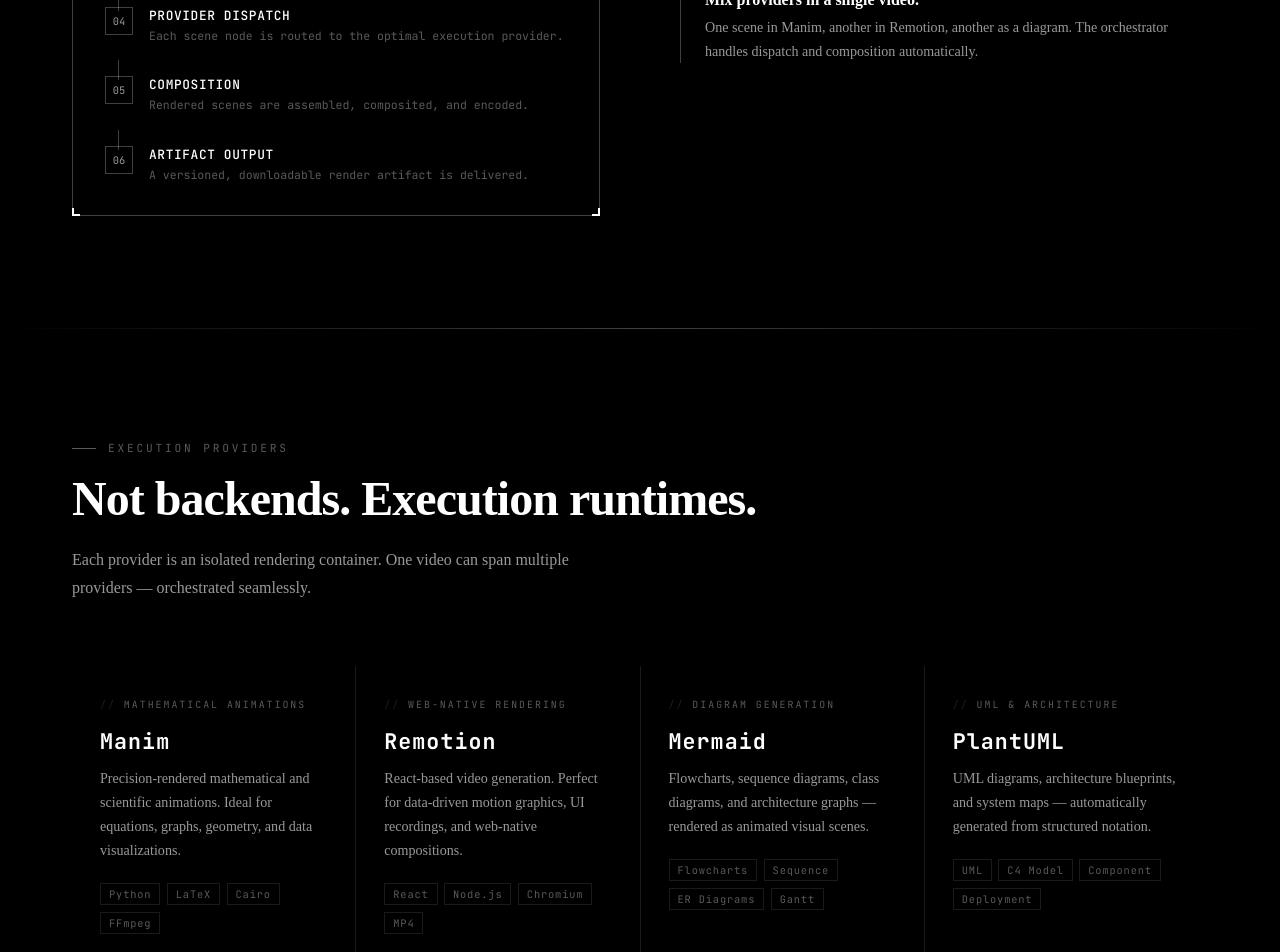
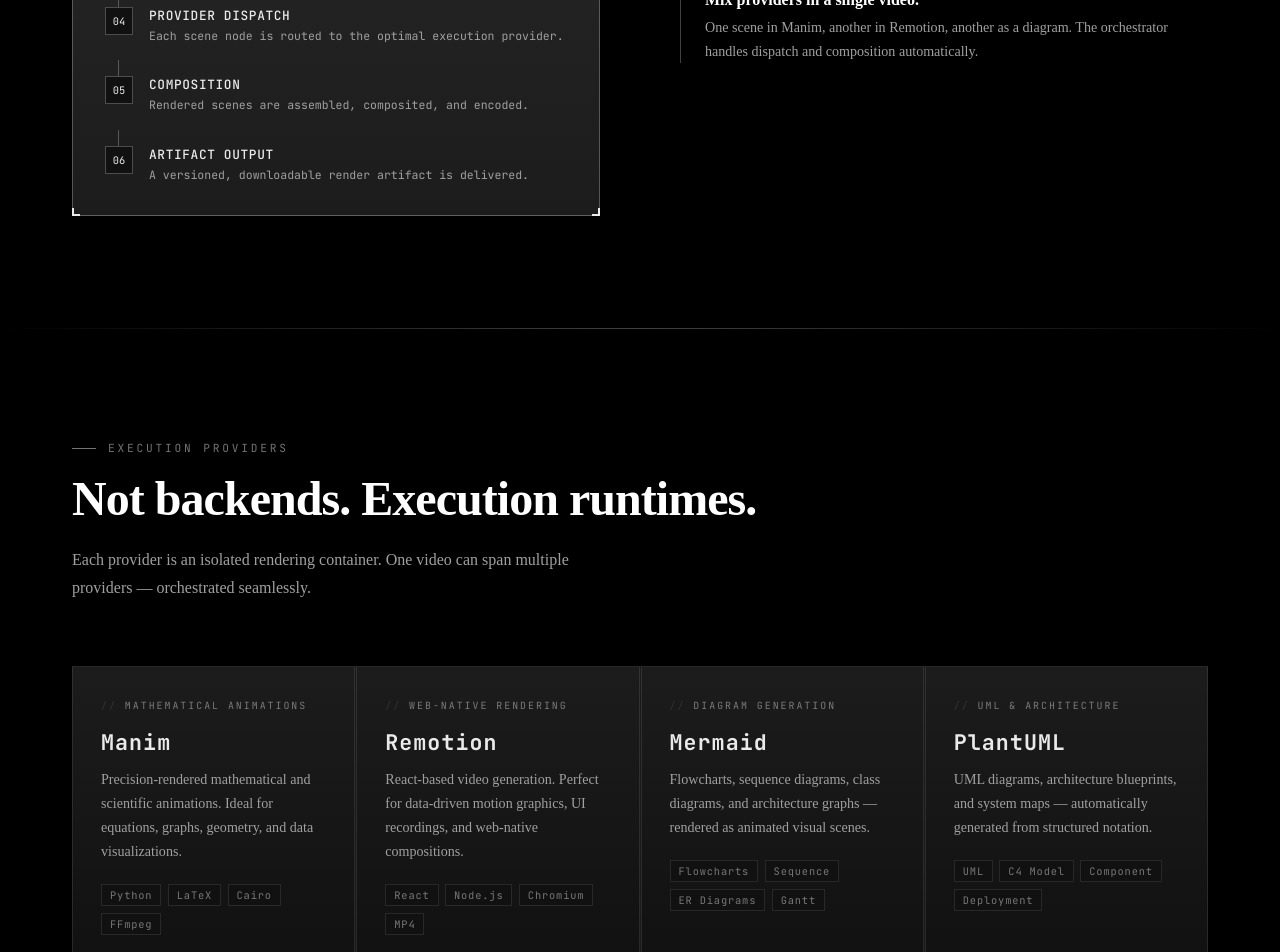
Before and after one commit to openanim/openanim-cloud, a Next.js app: page / in a window 1280 px wide. Shown: the part 1400-2352 px from the top of the page. Built offline with nearby package versions, Linux system fonts and the light colour scheme.

Commit message:
Refactor CSS variables for improved theming and consistency

```diff
--- a/app/globals.css
+++ b/app/globals.css
@@ -3,12 +3,15 @@
 :root {
   --black: #000000;
   --white: #ffffff;
-  --fg-1: rgba(255,255,255,0.90);
-  --fg-2: rgba(255,255,255,0.60);
-  --fg-3: rgba(255,255,255,0.35);
-  --fg-4: rgba(255,255,255,0.12);
-  --border: rgba(255,255,255,0.10);
-  --border-bright: rgba(255,255,255,0.25);
+  --bg-1: #111111;
+  --bg-2: #1c1c1c;
+  --bg-3: #2b2b2b;
+  --fg-1: #eaeaea;
+  --fg-2: #a0a0a0;
+  --fg-3: rgba(160,160,160,0.72);
+  --fg-4: rgba(160,160,160,0.18);
+  --border: rgba(160,160,160,0.16);
+  --border-bright: rgba(234,234,234,0.28);
   --font-sans: var(--font-inter), system-ui, sans-serif;
   --font-mono: var(--font-mono), 'Courier New', monospace;
 }
@@ -40,7 +43,8 @@
   position: fixed; top: 0; left: 0; right: 0; z-index: 100;
   display: flex; align-items: center; justify-content: space-between;
   padding: 0 2rem; height: 64px;
-  background: rgba(0,0,0,0.75);
+  background: rgba(17,17,17,0.78);
+  -webkit-backdrop-filter: blur(12px);
   backdrop-filter: blur(12px);
   border-bottom: 1px solid var(--border);
 }
@@ -158,17 +162,18 @@
   border: 1px solid var(--border-bright);
   position: relative; padding: 2rem;
   font-family: var(--font-mono);
+  background: linear-gradient(180deg, var(--bg-3), var(--bg-2));
 }
 .pipeline-diagram::before {
   content: 'REF: OA-PIPELINE-001   REV: 1.0';
   position: absolute; top: -1px; left: 1.5rem;
-  background: var(--black);
+  background: var(--bg-2);
   padding: 0 0.5rem;
   font-size: 0.6rem; letter-spacing: 0.15em; color: var(--fg-3); transform: translateY(-50%);
 }
 .pipeline-corner {
   position: absolute; width: 8px; height: 8px;
-  border-color: var(--white); border-style: solid;
+  border-color: var(--fg-1); border-style: solid;
 }
 .pipeline-corner.tl { top: -1px; left: -1px; border-width: 2px 0 0 2px; }
 .pipeline-corner.tr { top: -1px; right: -1px; border-width: 2px 2px 0 0; }
@@ -181,7 +186,8 @@
 .step-num {
   width: 28px; height: 28px; border: 1px solid var(--border-bright);
   display: flex; align-items: center; justify-content: center;
-  font-size: 0.65rem; color: var(--fg-2); flex-shrink: 0;
+  font-size: 0.65rem; color: var(--fg-1); flex-shrink: 0;
+  background: var(--bg-1);
 }
 .step-connector {
   width: 1px; background: var(--border-bright); height: 20px;
@@ -192,7 +198,8 @@
   letter-spacing: 0.05em; text-transform: uppercase;
   margin-bottom: 0.2rem;
 }
-.step-desc { font-size: 0.72rem; color: var(--fg-3); line-height: 1.5; font-family: var(--font-sans); }
+.step-name { color: var(--fg-1); }
+.step-desc { font-size: 0.72rem; color: var(--fg-2); line-height: 1.5; font-family: var(--font-sans); }
 
 .howitworks-text { display: flex; flex-direction: column; gap: 2rem; padding-top: 0.5rem; }
 .hw-item { border-left: 1px solid var(--border-bright); padding-left: 1.5rem; }
@@ -209,11 +216,12 @@
   gap: 1px; background: var(--border); margin-top: 4rem;
 }
 .provider-card {
-  background: var(--black); padding: 2rem 1.75rem;
+  background: linear-gradient(180deg, var(--bg-2), var(--bg-1)); padding: 2rem 1.75rem;
   position: relative; cursor: default;
   transition: background 0.25s;
+  border: 1px solid var(--border);
 }
-.provider-card:hover { background: rgba(255,255,255,0.03); }
+.provider-card:hover { background: linear-gradient(180deg, var(--bg-3), var(--bg-2)); }
 .provider-card::after {
   content: ''; position: absolute; inset: 0;
   border: 1px solid transparent; transition: border-color 0.25s;
@@ -229,12 +237,14 @@
 .provider-name {
   font-family: var(--font-mono); font-size: 1.35rem; font-weight: 700;
   letter-spacing: 0.05em; margin-bottom: 0.75rem;
+  color: var(--fg-1);
 }
 .provider-desc { font-size: 0.88rem; color: var(--fg-2); line-height: 1.7; margin-bottom: 1.25rem; }
 .provider-tags { display: flex; flex-wrap: wrap; gap: 0.4rem; }
 .provider-chip {
   font-family: var(--font-mono); font-size: 0.65rem; letter-spacing: 0.08em;
   color: var(--fg-3); border: 1px solid var(--border); padding: 0.2rem 0.5rem;
+  background: var(--bg-1);
 }
 
 /* ── WHY DETERMINISTIC ── */
@@ -242,7 +252,7 @@
   display: grid; grid-template-columns: 1fr 1fr; gap: 4rem; margin-top: 4rem; align-items: start;
 }
 .code-block {
-  background: rgba(255,255,255,0.03); border: 1px solid var(--border);
+  background: linear-gradient(180deg, var(--bg-2), var(--bg-1)); border: 1px solid var(--border);
   padding: 1.5rem; position: relative; font-family: var(--font-mono);
   font-size: 0.8rem; line-height: 1.8; color: var(--fg-2);
   overflow-x: auto;
@@ -254,14 +264,15 @@
 }
 .code-comment { color: var(--fg-3); }
 .code-key { color: var(--fg-1); }
-.code-val { color: rgba(255,255,255,0.75); }
+.code-val { color: var(--fg-1); }
 
 .why-points { display: flex; flex-direction: column; gap: 1.75rem; }
 .why-point { display: flex; gap: 1.25rem; align-items: flex-start; }
 .why-point-icon {
   width: 36px; height: 36px; border: 1px solid var(--border-bright);
   display: flex; align-items: center; justify-content: center;
-  font-family: var(--font-mono); font-size: 0.8rem; color: var(--white);
+  font-family: var(--font-mono); font-size: 0.8rem; color: var(--fg-1);
+  background: var(--bg-1);
   flex-shrink: 0;
 }
 .why-point-title { font-size: 0.95rem; font-weight: 600; margin-bottom: 0.3rem; }
@@ -276,7 +287,7 @@
   border: 1px solid var(--border); padding: 0; overflow: hidden;
   position: relative; aspect-ratio: 16/9;
   display: flex; align-items: center; justify-content: center;
-  background: rgba(255,255,255,0.02);
+  background: linear-gradient(180deg, var(--bg-2), var(--bg-1));
 }
 .example-card-inner {
   text-align: center; font-family: var(--font-mono);
@@ -290,13 +301,14 @@
   position: absolute; top: 1rem; right: 1rem;
   font-family: var(--font-mono); font-size: 0.6rem; letter-spacing: 0.15em;
   color: var(--fg-3); border: 1px solid var(--border); padding: 0.2rem 0.5rem;
+  background: var(--bg-1);
 }
 /* animated grid inside placeholder */
 .example-grid-bg {
   position: absolute; inset: 0; z-index: 0; pointer-events: none;
   background-image:
-    linear-gradient(rgba(255,255,255,0.04) 1px, transparent 1px),
-    linear-gradient(90deg, rgba(255,255,255,0.04) 1px, transparent 1px);
+    linear-gradient(rgba(160,160,160,0.08) 1px, transparent 1px),
+    linear-gradient(90deg, rgba(160,160,160,0.08) 1px, transparent 1px);
   background-size: 30px 30px;
 }
 
@@ -312,20 +324,20 @@
 .waitlist-section::before {
   content: '';
   position: absolute; inset: 0; z-index: -1;
-  background: radial-gradient(ellipse 70% 60% at 50% 50%, rgba(255,255,255,0.04) 0%, transparent 70%);
+  background: radial-gradient(ellipse 70% 60% at 50% 50%, rgba(160,160,160,0.06) 0%, transparent 70%);
 }
 .waitlist-inner { max-width: 520px; margin: 0 auto; }
 .waitlist-title { font-size: clamp(2rem,4vw,3rem); font-weight: 700; margin-bottom: 1rem; }
 .waitlist-desc { font-size: 1rem; color: var(--fg-2); line-height: 1.7; margin-bottom: 2.5rem; }
 .waitlist-form { display: flex; gap: 0; max-width: 440px; margin: 0 auto; }
 .waitlist-input {
-  flex: 1; background: rgba(255,255,255,0.04); border: 1px solid var(--border-bright);
+  flex: 1; background: var(--bg-1); border: 1px solid var(--border-bright);
   border-right: none; color: var(--white); font-family: var(--font-mono); font-size: 0.82rem;
   padding: 0.75rem 1rem; outline: none;
   transition: border-color 0.2s;
 }
 .waitlist-input::placeholder { color: var(--fg-3); }
-.waitlist-input:focus { border-color: rgba(255,255,255,0.5); }
+.waitlist-input:focus { border-color: var(--fg-1); }
 .waitlist-submit {
   font-family: var(--font-mono); font-size: 0.78rem; font-weight: 500; letter-spacing: 0.08em;
   color: var(--black); background: var(--white); border: 1px solid var(--white);
```
Also changed, not shown: 1 other file (tests, documents, lock files or other folders).
